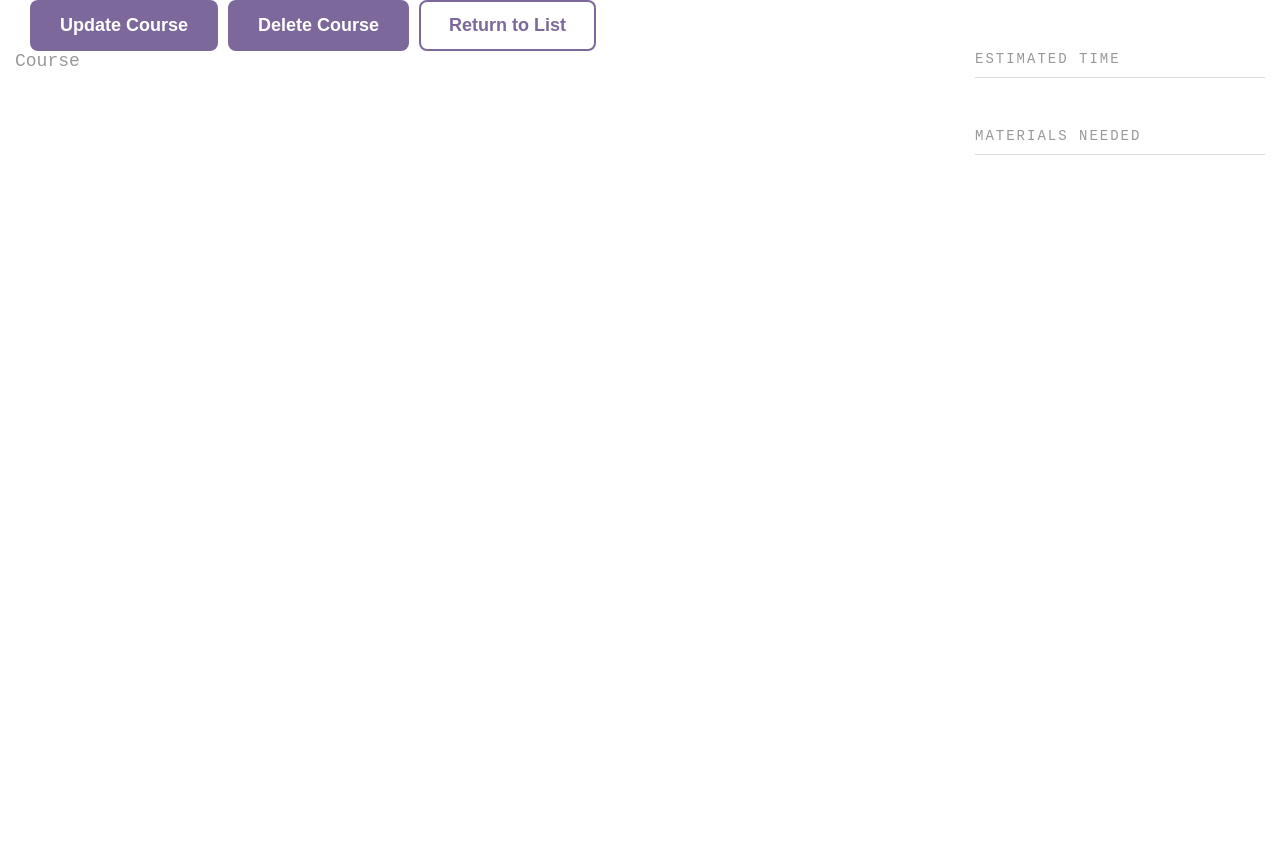
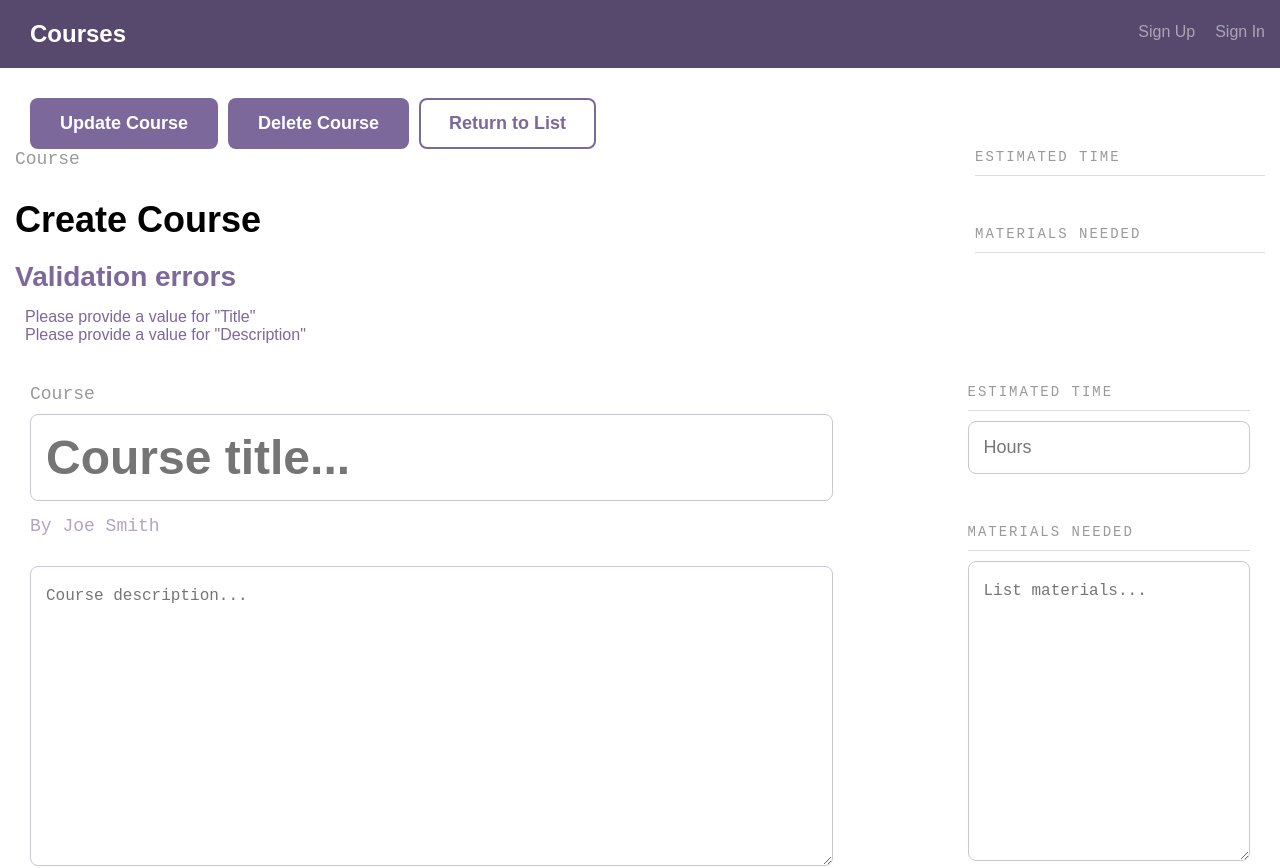
Before and after one commit to jackibolt/project-10-full-stack-app, a React (Create React App) app in the folder client/: page /courses/create in a window 1280 px wide. Shown: the top 868 px of the page. Before the commit the page ends 800 px from the top, so only its background shows below. Built offline with nearby package versions, Linux system fonts and the light colour scheme; no server answers.

Commit message:
built components

```diff
--- a/client/src/App.js
+++ b/client/src/App.js
@@ -11,8 +11,13 @@ import './App.css';
 import './css/index.css';
 
 // Import Components
+import Header from './components/Header';
 import Courses from './components/Courses';
 import CourseDetails from './components/CourseDetails';
+import UserSignIn from './components/UserSignIn';
+import UserSignUp from './components/UserSignUp';
+import CreateCourse from './components/CreateCourse';
+import UpdateCourse from './components/UpdateCourse';
 
 
 class App extends Component {
@@ -21,8 +26,14 @@ class App extends Component {
 
     return (
       <BrowserRouter>
+        <Header />
         <Route exact path='/' component={Courses} />
-        <Route path='/courses/:id' component={CourseDetails} />
+        <Route exact path='/courses/:id' component={CourseDetails} />
+        <Route path='/signin' component={UserSignIn} />
+        <Route path='/signup' component={UserSignUp} />
+        <Route exact path='/courses/create' component={CreateCourse} />
+        <Route exact path='/courses/:id/update' component={UpdateCourse} />
+
       </BrowserRouter>
     );
   }
--- a/client/src/components/CourseDetails.js
+++ b/client/src/components/CourseDetails.js
@@ -26,7 +26,7 @@ class CourseDetails extends Component {
     render() {
 
         let course = this.state.course;
-        console.log(course)
+        console.log(course);
         let courseDeets =
             <div>
                 <div className="grid-66">
@@ -55,6 +55,7 @@ class CourseDetails extends Component {
                 </div>
             </div>
 
+// THIS SECTION NEEDS UPDATED LINKS
         return(
             <div>
                 <div className='bounds'>
--- /dev/null
+++ b/client/src/components/CreateCourse.js
@@ -0,0 +1,58 @@
+
+import React, { Component } from 'react';
+
+class CreateCourse extends Component {
+
+    render() {
+
+        return(
+
+            <div className="bounds course--detail">
+            <h1>Create Course</h1>
+                <div>
+                    <div>
+                        <h2 className="validation--errors--label">Validation errors</h2>
+                        <div className="validation-errors">
+                        <ul>
+                            <li>Please provide a value for "Title"</li>
+                            <li>Please provide a value for "Description"</li>
+                        </ul>
+                        </div>
+                    </div>
+                    <form>
+                        <div className="grid-66">
+                            <div className="course--header">
+                                <h4 className="course--label">Course</h4>
+                                <div><input id="title" name="title" type="text" className="input-title course--title--input" placeholder="Course title..."
+                                    value="" /></div>
+                                <p>By Joe Smith</p>
+                            </div>
+                            <div className="course--description">
+                                <div><textarea id="description" name="description" className="" placeholder="Course description..."></textarea></div>
+                            </div>
+                        </div>
+                        <div className="grid-25 grid-right">
+                            <div className="course--stats">
+                                <ul className="course--stats--list">
+                                <li className="course--stats--list--item">
+                                    <h4>Estimated Time</h4>
+                                    <div><input id="estimatedTime" name="estimatedTime" type="text" className="course--time--input"
+                                        placeholder="Hours" value="" /></div>
+                                </li>
+                                <li className="course--stats--list--item">
+                                    <h4>Materials Needed</h4>
+                                    <div><textarea id="materialsNeeded" name="materialsNeeded" className="" placeholder="List materials..."></textarea></div>
+                                </li>
+                                </ul>
+                            </div>
+                        </div>
+                        <div className="grid-100 pad-bottom"><button className="button" type="submit">Create Course</button><button className="button button-secondary" onclick="event.preventDefault(); location.href='/';">Cancel</button></div>
+                    </form>
+                </div>
+          </div>
+
+        )
+    }
+}
+
+export default CreateCourse;
--- /dev/null
+++ b/client/src/components/Header.js
@@ -0,0 +1,21 @@
+
+import React, {Component} from 'react';
+
+class Header extends Component {
+
+    render() {
+
+        return(
+
+            <div class="header">
+            <div class="bounds">
+              <h1 class="header--logo">Courses</h1>
+              <nav><a class="signup" href="sign-up.html">Sign Up</a><a class="signin" href="sign-in.html">Sign In</a></nav>
+            </div>
+          </div>
+
+        );
+    }
+}
+
+export default Header;
--- /dev/null
+++ b/client/src/components/UpdateCourse.js
@@ -0,0 +1,74 @@
+
+import React, { Component } from 'react';
+import axios from 'axios';
+// import {
+//     Link
+// } from 'react-router-dom';
+
+class CourseDetails extends Component {
+
+    state = {
+        course: []
+    };
+
+    componentDidMount() {
+        axios.get(`http://localhost:5000/api/courses/${this.props.match.params.id}`)
+            .then( response => {
+                this.setState({
+                    course: response.data.course
+                })
+            })
+            .catch( error => {
+                console.log(error)
+            })
+    };
+
+    render() {
+
+        let course = this.state.course;
+        console.log(course);
+        let courseDeets =
+            <div>
+                <form>
+                    <div className="grid-66">
+                    <div className="course--header">
+                        <h4 className="course--label">Course</h4>
+                        <div><input id="title" name="title" type="text" className="input-title course--title--input" placeholder="Course title..."
+                            value={course.title} /></div>
+                        <p>By {course.teacher}</p>
+                    </div>
+                    <div className="course--description">
+                        <div><textarea id="description" name="description" className="" placeholder="Course description..." value={course.description}></textarea></div>
+                    </div>
+                    </div>
+                    <div className="grid-25 grid-right">
+                    <div className="course--stats">
+                        <ul className="course--stats--list">
+                            <li className="course--stats--list--item">
+                                <h4>Estimated Time</h4>
+                                <div><input id="estimatedTime" name="estimatedTime" type="text" className="course--time--input"
+                                    placeholder="Hours" value={course.estimatedTime} /></div>
+                            </li>
+                            <li className="course--stats--list--item">
+                                <h4>Materials Needed</h4>
+                                <div><textarea id="materialsNeeded" name="materialsNeeded" className="" placeholder="List materials..." value={course.materialsNeeded}></textarea></div>
+                            </li>
+                        </ul>
+                    </div>
+                    </div>
+                    <div className="grid-100 pad-bottom"><button className="button" type="submit">Update Course</button><button className="button button-secondary" onclick="event.preventDefault(); location.href='course-detail.html';">Cancel</button></div>
+                </form>
+            </div>
+
+// THIS SECTION NEEDS UPDATED LINKS
+        return(
+            <div className='bounds course--detail'>
+                { courseDeets }
+            </div>
+
+
+        );
+    }
+}
+
+export default CourseDetails;
--- /dev/null
+++ b/client/src/components/UserSignIn.js
@@ -0,0 +1,31 @@
+
+import React, { Component } from 'react';
+// import axios from 'axios';
+// import {
+//     Link
+// } from 'react-router-dom';
+
+class UserSignIn extends Component {
+
+    render() {
+
+        return(
+            <div className='bounds'>
+                <div className="grid-33 centered signin">
+                    <h1>Sign In</h1>
+                    <div>
+                        <form>
+                            <div><input id="emailAddress" name="emailAddress" type="text" className="" placeholder="Email Address" value="" /></div>
+                            <div><input id="password" name="password" type="password" className="" placeholder="Password" value="" /></div>
+                            <div className="grid-100 pad-bottom"><button className="button" type="submit">Sign In</button><button className="button button-secondary" onclick="event.preventDefault(); location.href='/';" >Cancel</button></div>
+                        </form>
+                    </div>
+                    <p>&nbsp;</p>
+                    <p>Don't have a user account? <a href="/">Click here</a> to sign up!</p>
+                </div>
+            </div>
+        )
+    }
+}
+
+export default UserSignIn;
--- /dev/null
+++ b/client/src/components/UserSignUp.js
@@ -0,0 +1,33 @@
+
+import React, { Component } from 'react';
+// import axios from 'axios';
+// import {
+//     Link
+// } from 'react-router-dom';
+
+export default class UserSignUp extends Component {
+
+    render() {
+
+        // THIS SECTION NEEDS UPDATED LINKS
+        return(
+            <div className="bounds">
+                <div className="grid-33 centered signin">
+                    <h1>Sign Up</h1>
+                    <div>
+                        <form>
+                            <div><input id="firstName" name="firstName" type="text" className="" placeholder="First Name" value="" /></div>
+                            <div><input id="lastName" name="lastName" type="text" className="" placeholder="Last Name" value="" /></div>
+                            <div><input id="emailAddress" name="emailAddress" type="text" className="" placeholder="Email Address" value="" /></div>
+                            <div><input id="password" name="password" type="password" className="" placeholder="Password" value="" /></div>
+                            <div><input id="confirmPassword" name="confirmPassword" type="password" className="" placeholder="Confirm Password"
+                                value="" /></div>
+                            <div className="grid-100 pad-bottom"><button className="button" type="submit">Sign Up</button><button className="button button-secondary" onclick="event.preventDefault(); location.href='/';">Cancel</button></div>
+                        </form>
+                    </div>
+                    <p>Already have a user account? <a href="/">Click here</a> to sign in!</p>
+                </div>
+            </div>
+        )
+    }
+}
```
